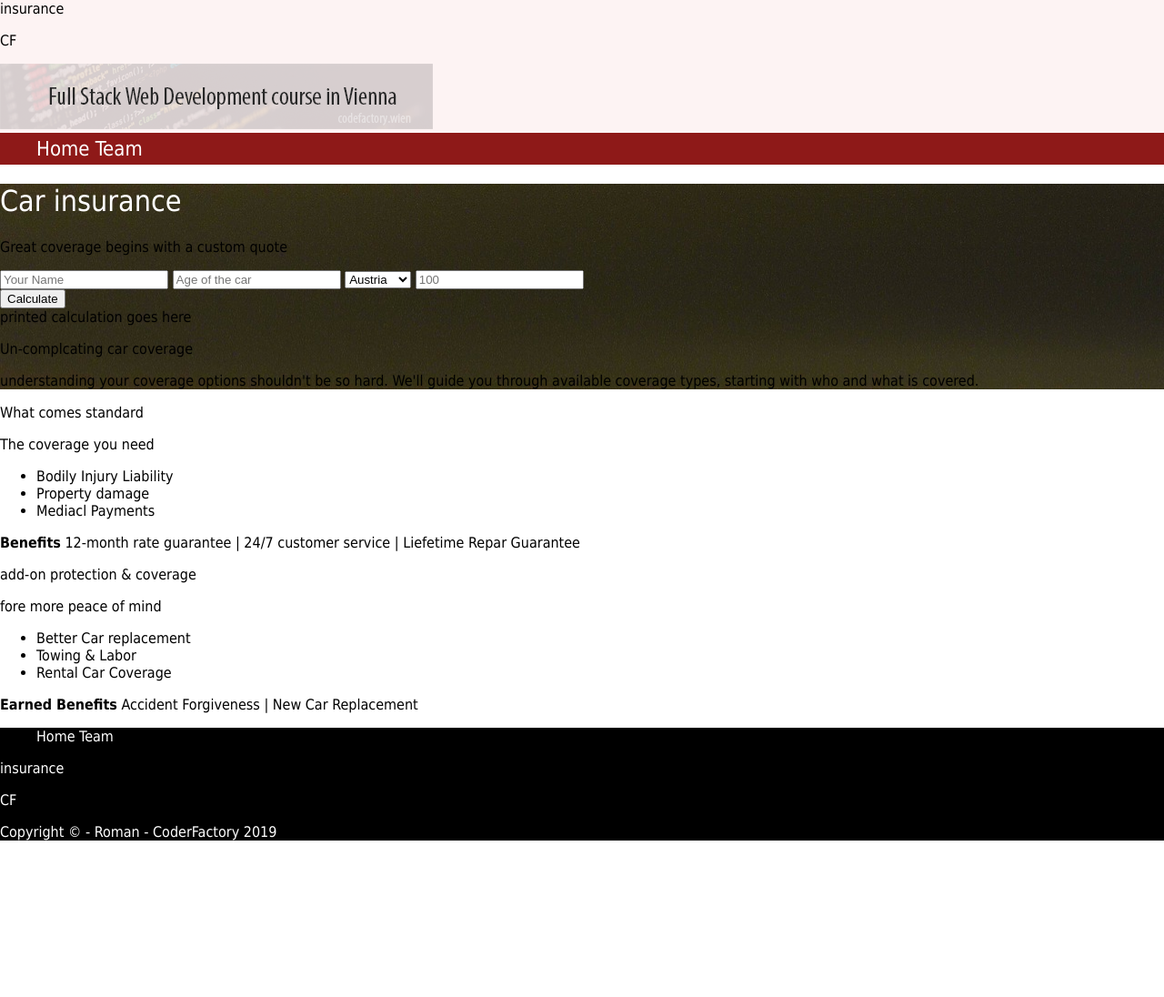
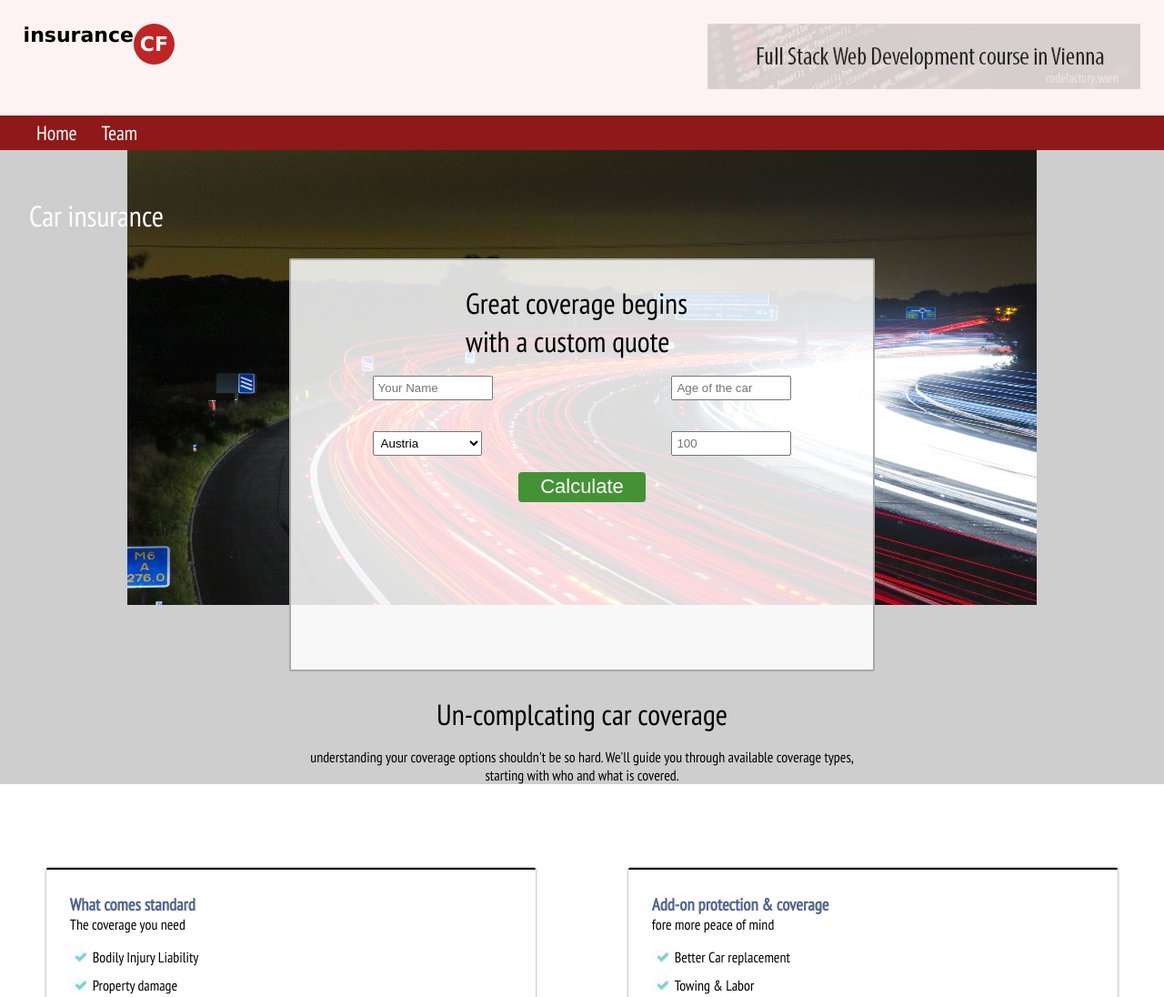
Before and after one commit to roman-cf/CodeReview2, a plain HTML site: page index.html in a window 1280 px wide. Shown: the top 1096 px of the page at 91% size. Before the commit the page ends 924 px from the top, so only its background shows below. Drawn offline with Linux system fonts and the light colour scheme.

Commit message:
javascript fertig mit eingabekontrolle

```diff
--- a/css/style.sass
+++ b/css/style.sass
@@ -1,9 +1,10 @@
-$logofont: Tahoma
+$logofont: Verdana, sans-serif
+$sitefont: 'PT Sans Narrow', verdana, sans-serif
 
 body
 	margin: 0
 	padding: 0
-	font-family: $logofont
+	font-family: $sitefont
 
 a:link, a:hover, a:visited
 	color: white
@@ -12,23 +13,156 @@ a:hover
 	text-decoration: underline
 header
 	background-color: #FDF3F3
+	display: flex
+	justify-content: space-between
+.logo
+	display: flex
+	margin: 2%
+	font-family: $logofont
+	font-weight: 800
+	font-size: 22px
+
+
+.logoCF
+	display: flex
+	align-items: center
+	justify-content: center
+	width: 45px
+	height: 45px
+	background-color: #bf2524
+	color: white
+	border-radius: 50%
+.ad
+	margin: 2%
 nav
 	background-color: #8E1918
 	font-size: 22px
+	font-weight: 400
 	padding:  5px 0px
 nav ul
 	margin: 0
 nav li, #footernav li
 	display: inline
+	padding-right: 1em
 
 main
+	font-family: $sitefont
 	background-color: #CECECE
 	background-image: url('../img/traffic-332857_1920.jpg')
 	background-repeat: no-repeat
-h1
+	background-position: top
+	background-size: 1000px 500px
+
+h1, h2
+	margin: 0
+	padding-top: 4%
+	font-weight: 300
+	font-size: 2em
+h3
+	margin: 0
+	color: #51638E
+main > h1
 	color: white
-	font-weight: 300
+	padding-left: 1em
+.shield h1
+	width: 40%
+.shield h2
+	width: 40%
+.shield
+	margin: 2% auto 0
+	width: 50vw
+	height: 450px
+	background-color: rgba(255,255,255,.85)
+	border: darkgrey solid 2px
+	border-radius: 2px
+	display: flex
+	flex-direction: column
+	align-items: center
+	text-align:center
+form
+	display: flex
+	flex-wrap: wrap
+	justify-content: space-between
+	width: 90%
+.textbox
+	margin: 3% 10%
+	width: 120px
+	padding: 4px
+.btnCalc
+	width: 22%
+	height: 1.5em
+	font-size: 22px
+	background-color: #449236
+	color: white
+	border-radius: 4px
+	border-style: none
+#result
+	visibility: hidden
+	padding-top: 10vh
+	font-size: 32px
+	color: #449236
+.textfield
+	text-align: center
+	padding: 0 25vw
+.textfield padding-top
+	margin-bottom: 1.5em
+section
+	display: flex
+	flex-wrap: wrap
+	justify-content: space-between
+section ul
+	padding: 0
+	list-style: none
+
+section li
+	margin-top: 0.7em
+	list-style-type: none
+	padding-left: 25px
+	margin-left: 0px
+	background-image: url('../img/check.jpg')
+	background-repeat: no-repeat
+	background-position: left center
+.box
+	margin: 6% 4%
+	padding: 2%
+	width: 38%
+	background-color: white
+	border-top: solid 2px black
+	border-radius: 2px
+	box-shadow: 0px 0px 3px gray
+
+
 
 footer
 	background-color: black
 	color: white
+	display: flex
+	flex-direction: column
+	align-items: start
+
+@media screen and (resolution: 292dpi),(orientation:portrait)
+	.logo
+		font-size: 5vh
+	.logoCF
+		width: 7vh
+		height: 7vh
+	.ad
+		display: none
+	h1
+		font-size: 8vh
+	h2, h3
+		font-size: 4.5vh
+	nav
+		font-size: 3.5vh
+	form
+		width: 100%
+	.textbox
+		font-size: 5vh
+		width: 70%
+	.btnCalc
+		font-size: 5vh
+		width: 60%
+
+	.box
+		width: 80%
+		margin: 5% 10%
--- a/index.html
+++ b/index.html
@@ -26,56 +26,57 @@
 	<main>
 		<h1>Car insurance</h1>
 		<div class="shield">
-			<p>Great coverage begins with a custom quote</p>
+			<h2>Great coverage begins with a custom quote</h2>
 			<form>
-				<input type="text" name="" value="" placeholder="Your Name">
-				<input type="number" name="" value="" placeholder="Age of the car">
-				<select name="Contry">
-					<option value="">Austria</option>
-					<option value="">Hungary</option>
-					<option value="">Greece</option>
+				<input class="textbox" id="namen" type="text" name="" value="" placeholder="Your Name">
+				<input class="textbox" id="carAge" type="number" name="" value="" placeholder="Age of the car">
+				<select class="textbox" id="country" name="Country">
+					<option value="1">Austria</option>
+					<option value="2">Hungary</option>
+					<option value="3">Greece</option>
 				</select>
-				<input type="number" name="" value="" placeholder="100">
+				<input class="textbox" id="ps" type="number" name="" value="" placeholder="100">
 			</form>
-			<input type="button" name="bt1" value="Calculate">
+			<button class="btnCalc" onclick="calculateInsurance()">Calculate</button>
 
-			<div class="output">
+			<div class="output" id="result">
 				printed calculation goes here
 			</div>
-			<p>
+		</div>
+		<div class="textfield">
+			<h2>
 				Un-complcating car coverage
-			</p>
+			</h2>
 			<p>
 				understanding your coverage options shouldn't be so hard.
 				We'll guide you through available coverage types,
 				starting with who and what is covered.
 			</p>
-
 		</div>
 	</main>
 	<section>
 		<div class="box" id="box1">
-			<p>What comes standard</p>
+			<h3>What comes standard</h3>
 			The coverage you need
 			<ul>
 				<li>Bodily Injury Liability</li>
 				<li>Property damage</li>
 				<li>Mediacl Payments</li>
 			</ul>
-			<b>Benefits</b>
+			<span><b>Benefits</b><br>
 			12-month rate guarantee | 24/7 customer
 			service | Liefetime Repar Guarantee
-
+			</span>
 		</div>
 		<div class="box" id="box2">
-			<p>add-on protection & coverage</p>
+			<h3>Add-on protection & coverage</h3>
 			fore more peace of mind
 			<ul>
 				<li>Better Car replacement</li>
 				<li>Towing & Labor</li>
 				<li> Rental Car Coverage</li>
 			</ul>
-			<b>Earned Benefits</b>
+			<b>Earned Benefits</b><br>
 			Accident Forgiveness | New Car Replacement
 		</div>
 	</section>
@@ -93,5 +94,6 @@
 		<div class="copy">Copyright &copy;  - Roman - CoderFactory 2019</div>
 
 	</footer>
+	<script src="./js/main.js" type="text/javascript" charset="utf-8" async defer></script>
 </body>
 </html>
--- /dev/null
+++ b/js/main.js
@@ -0,0 +1,33 @@
+var dataArr = [["kein Land", "Austria", "Hungary", "Greece"],[0,100,120,150],[0,0,0,3],[0,50,100,50]]
+// 0: Land
+// 1: hp factor
+// 2: Age Addition
+// 3: Plus at the End
+
+function output(outputText){
+	document.querySelector("#result").style.visibility = "visible";
+	document.getElementById("result").innerHTML = outputText;
+}
+
+function calculateInsurance() {
+
+	var nameV = document.getElementById("namen").value;
+	var ageV = Number(document.getElementById("carAge").value);
+	var c_i = Number(document.getElementById("country").value);
+	var psV = Number(document.getElementById("ps").value);
+
+	if (psV==0 || ageV == 0){
+		var outputText = "Please fill in all fields."
+		output(outputText);
+	}else{
+
+		insurance = psV*dataArr[1][c_i]/(ageV+dataArr[2][c_i])+dataArr[3][c_i];
+
+		UpName = (function(){
+		return nameV.charAt(0).toUpperCase() + nameV.slice(1);
+		}());
+
+		output(UpName	+ ", your insurance will cost "+ insurance.toFixed(2) + "€")
+	}
+
+}
```
Also changed, not shown: css/style.css, img/check.JPG (added), 1 other file.
